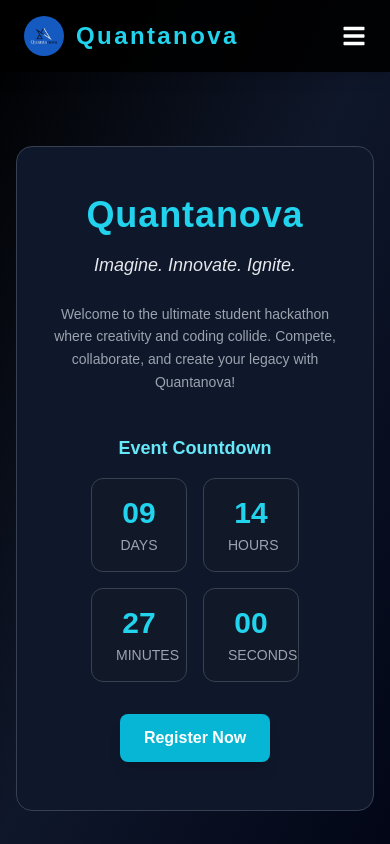
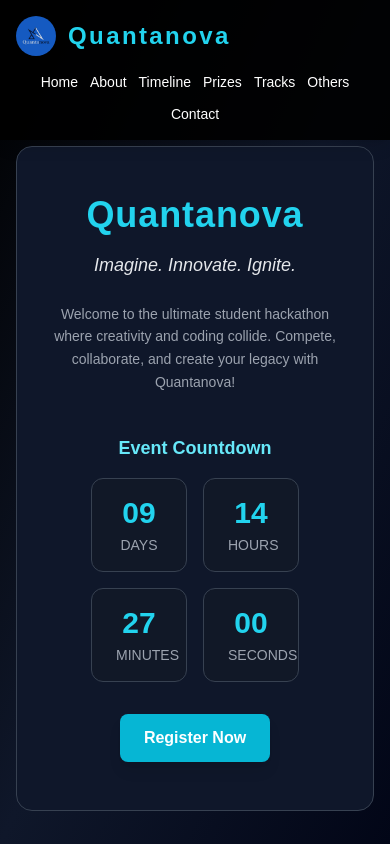
Before and after one commit to nattureddy/quantanova-website, a React (Create React App) app: page / in a window 390 px wide. Shown: the top 844 px of the page. Built offline with nearby package versions, Linux system fonts and the light colour scheme.

Commit message:
Updated Navbar to always show full menu on mobile (no hamburger)

```diff
--- a/src/components/Navbar.jsx
+++ b/src/components/Navbar.jsx
@@ -1,17 +1,11 @@
-import React, { useState } from "react";
+import React from "react";
 import { Link } from "react-router-dom";
-import { FaBars, FaTimes } from "react-icons/fa";
-import logo from "../assets/logo.jpg"; // Make sure the path is correct
+import logo from "../assets/logo.jpg";
 
 const Navbar = () => {
-  const [menuOpen, setMenuOpen] = useState(false);
-
-  const toggleMenu = () => setMenuOpen(!menuOpen);
-  const closeMenu = () => setMenuOpen(false);
-
   return (
     <nav className="w-full fixed top-0 left-0 z-50 bg-black bg-opacity-90 text-white shadow-lg">
-      <div className="max-w-7xl mx-auto px-6 py-4 flex justify-between items-center">
+      <div className="max-w-7xl mx-auto px-4 sm:px-6 py-4 flex flex-wrap justify-between items-center">
         {/* Logo & Title */}
         <div className="flex items-center space-x-3">
           <img
@@ -24,8 +18,8 @@ const Navbar = () => {
           </h1>
         </div>
 
-        {/* Desktop Menu */}
-        <ul className="hidden md:flex space-x-6 font-medium">
+        {/* Always Visible Menu (Responsive) */}
+        <ul className="flex flex-wrap justify-center gap-3 sm:gap-5 mt-4 sm:mt-0 font-medium w-full sm:w-auto text-sm sm:text-base">
           <li><Link to="/" className="hover:text-cyan-300 transition">Home</Link></li>
           <li><Link to="/about" className="hover:text-cyan-300 transition">About</Link></li>
           <li><Link to="/timeline" className="hover:text-cyan-300 transition">Timeline</Link></li>
@@ -34,25 +28,7 @@ const Navbar = () => {
           <li><Link to="/others" className="hover:text-cyan-300 transition">Others</Link></li>
           <li><Link to="/contact" className="hover:text-cyan-300 transition">Contact</Link></li>
         </ul>
-
-        {/* Hamburger Icon */}
-        <div className="md:hidden text-2xl cursor-pointer" onClick={toggleMenu}>
-          {menuOpen ? <FaTimes /> : <FaBars />}
-        </div>
       </div>
-
-      {/* Mobile Menu */}
-      {menuOpen && (
-        <div className="md:hidden bg-black bg-opacity-95 px-6 py-6 space-y-4 text-center font-medium text-cyan-300">
-          <Link to="/" onClick={closeMenu} className="block">Home</Link>
-          <Link to="/about" onClick={closeMenu} className="block">About</Link>
-          <Link to="/timeline" onClick={closeMenu} className="block">Timeline</Link>
-          <Link to="/prizes" onClick={closeMenu} className="block">Prizes</Link>
-          <Link to="/tracks" onClick={closeMenu} className="block">Tracks</Link>
-          <Link to="/others" onClick={closeMenu} className="block">Others</Link>
-          <Link to="/contact" onClick={closeMenu} className="block">Contact</Link>
-        </div>
-      )}
     </nav>
   );
 };
```
